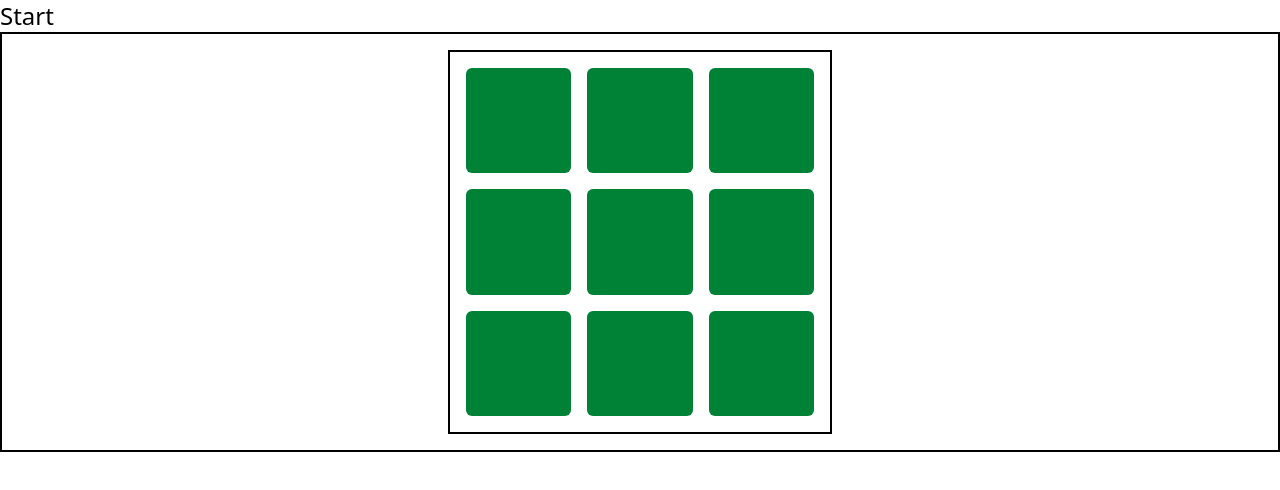
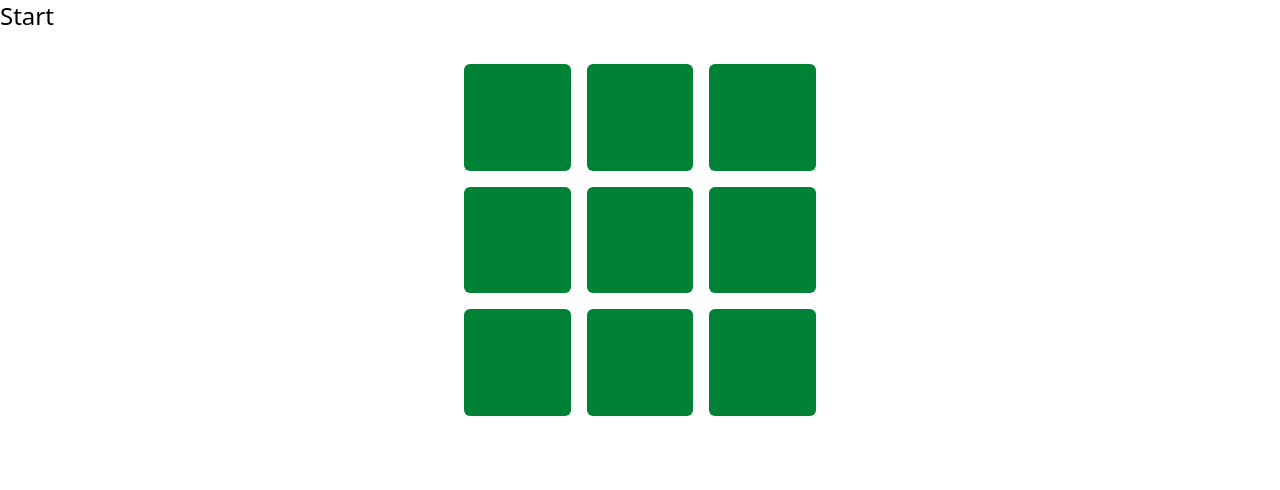
Before and after one commit to Fran0808/Mind-Challenge, a React (Vite) app: page / in a window 1280 px wide. Both pictures are taken after a click on the button "Start". Shown: the top 490 px of the page. Built offline with nearby package versions, Linux system fonts and the light colour scheme.

Commit message:
feat: removing styles

```diff
--- a/src/components/Board.tsx
+++ b/src/components/Board.tsx
@@ -71,8 +71,8 @@ const Board = () => {
   };
 
   return (
-    <div className="flex justify-center items-center border-2">
-      <div className="grid grid-cols-3 grid-rows-3 gap-4 p-4 m-4 w-96 h-96 border-2">
+    <div className="flex justify-center items-center">
+      <div className="grid grid-cols-3 grid-rows-3 gap-4 p-4 m-4 w-96 h-96">
         {array.map((_, index: number) => (
           <Square
             key={index}
```
